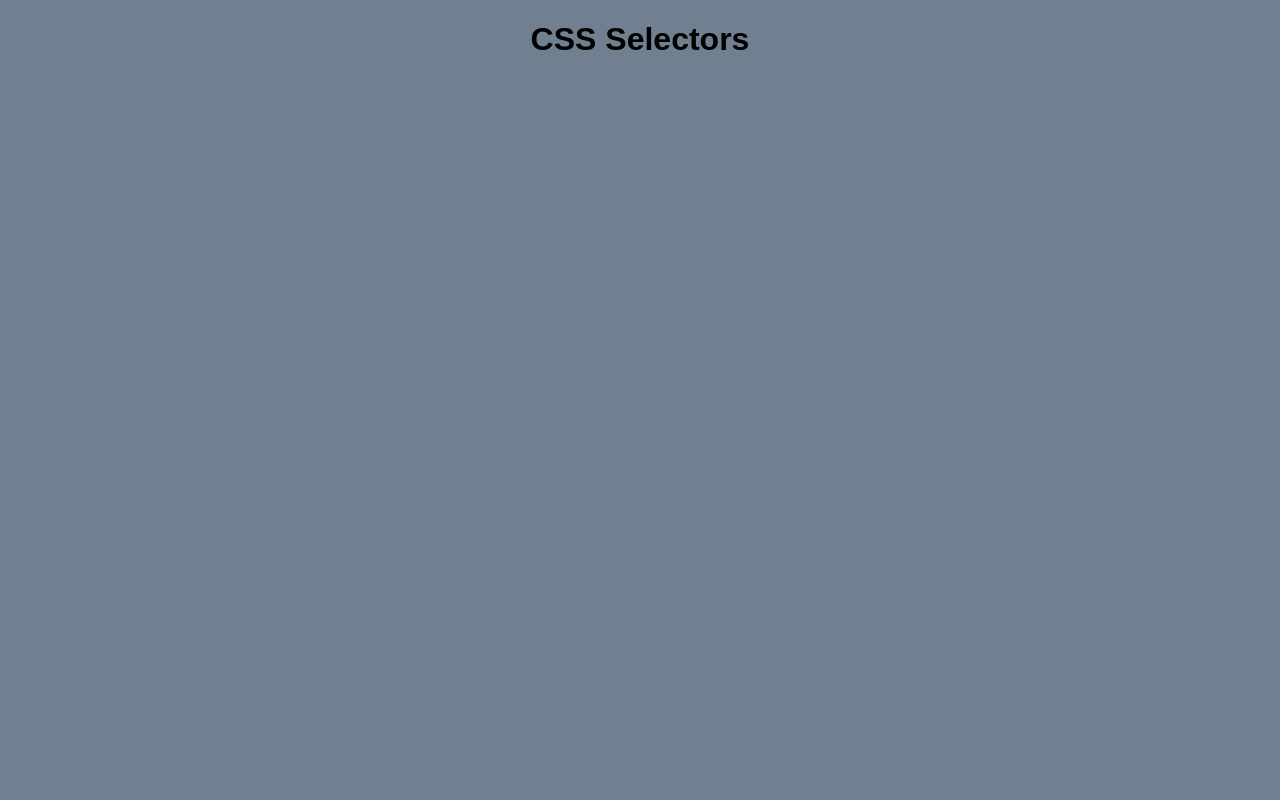
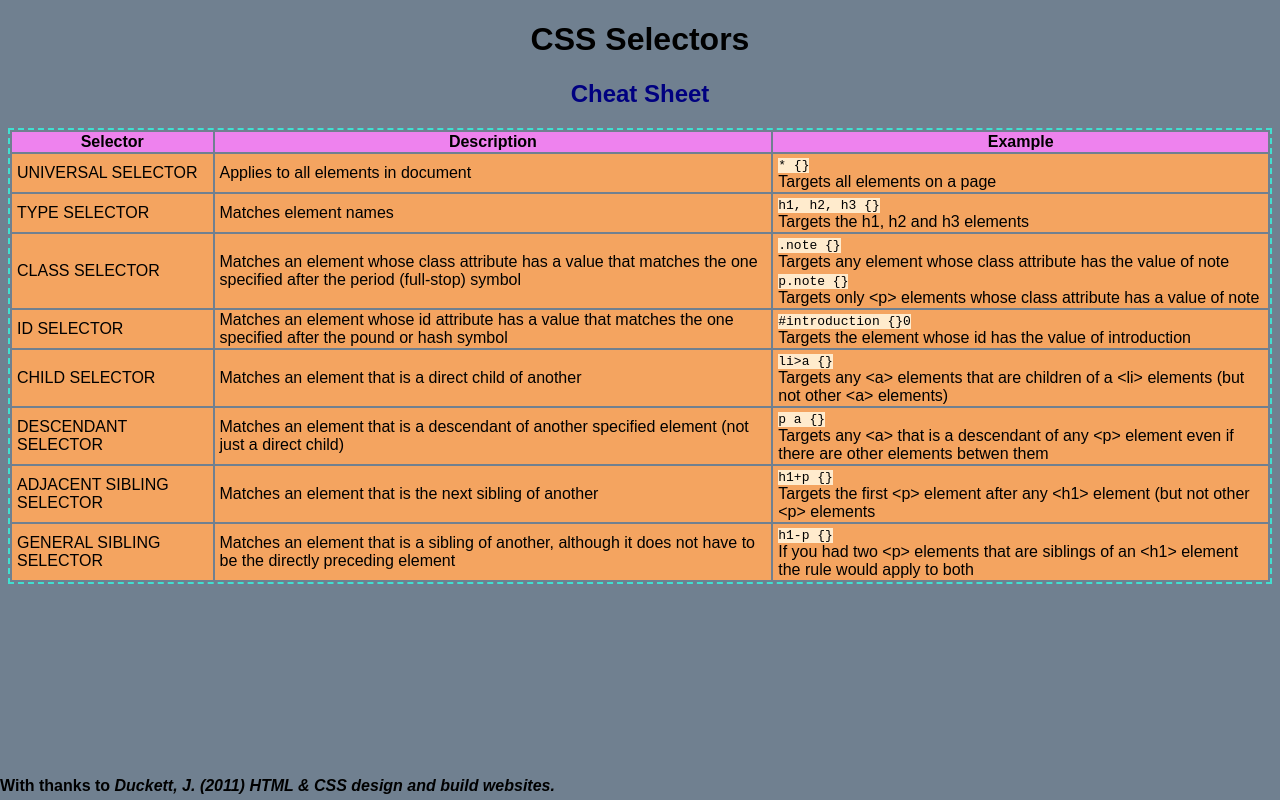
Before and after one commit to DuncanMcAlister/cheat-sheet, a plain HTML site: page index.html in a window 1280 px wide. Drawn offline with Linux system fonts and the light colour scheme.

Commit message:
Sheet complete

```diff
--- a/index.html
+++ b/index.html
@@ -6,5 +6,59 @@
     </head>
     <body>
         <h1>CSS Selectors</h1>
+        <h2>Cheat Sheet</h2>
+        <table>
+            <thead>
+                <tr>
+                    <th>Selector</th>
+                    <th>Description</th>
+                    <th>Example</th>
+                </tr>
+            </thead>
+            <tbody>
+                <tr>
+                    <td class="name">Universal Selector</td>
+                    <td>Applies to all elements in document</td>
+                    <td><span class="symbol">* {}</span><br />Targets all elements on a page</td>
+                </tr>
+                <tr>
+                    <td class="name">Type Selector</td>
+                    <td>Matches element names</td>
+                    <td><span class="symbol">h1, h2, h3 {}</span><br />Targets the h1, h2 and h3 elements</td>
+                </tr>
+                <tr>
+                    <td class="name">Class Selector</td>
+                    <td>Matches an element whose class attribute has a value that matches the one specified after the period (full-stop) symbol</td>
+                    <td><span class="symbol">.note {}</span><br />Targets any element whose class attribute has the value of note
+                    <span class="symbol">p.note {}</span><br />Targets only &lt;p&gt; elements whose class attribute has a value of note</td>
+                </tr>
+                <tr>
+                    <td class="name">ID Selector</td>
+                    <td>Matches an element whose id attribute has a value that matches the one specified after the pound or hash symbol</td>
+                    <td><span class="symbol">#introduction {}0</span><br />Targets the element whose id has the value of introduction</td>
+                </tr>
+                <tr>
+                    <td class="name">Child Selector</td>
+                    <td>Matches an element that is a direct child of another</td>
+                    <td><span class="symbol">li>a {}</span><br />Targets any &lt;a&gt; elements that are children of a &lt;li&gt; elements (but not other &lt;a&gt; elements)</td>
+                </tr>
+                <tr>
+                    <td class="name">Descendant Selector</td>
+                    <td>Matches an element that is a descendant of another specified element (not just a direct child)</td>
+                    <td><span class="symbol">p a {}</span><br />Targets any &lt;a&gt; that is a descendant of any &lt;p&gt; element even if there are other elements betwen them</td>
+                </tr>
+                <tr>
+                    <td class="name">Adjacent Sibling Selector</td>
+                    <td>Matches an element that is the next sibling of another</td>
+                    <td><span class="symbol">h1+p {}</span><br />Targets the first &lt;p&gt; element after any &lt;h1&gt; element (but not other &lt;p&gt; elements</td>
+                </tr>
+                <tr>
+                    <td class="name">General Sibling Selector</td>
+                    <td>Matches an element that is a sibling of another, although it does not have to be the directly preceding element</td>
+                    <td><span class="symbol">h1-p {}</span><br />If you had two &lt;p&gt; elements that are siblings of an &lt;h1&gt; element the rule would apply to both</td>
+                </tr>
+            </tbody>
+        </table>
+        <footer>With thanks to <span class="credit">Duckett, J. (2011) HTML & CSS design and build websites.</span></footer>
     </body>
 </html>
--- a/style.css
+++ b/style.css
@@ -3,6 +3,48 @@ body {
     background-color: slategray;
 }
 
-h1 {
+h1, h2 {
     text-align: center;
 }
+
+h2 {
+    color: navy;
+}
+
+table {
+    border: 2px dashed turquoise;
+    margin-left: auto;
+    margin-right: auto;
+}
+
+thead {
+    background-color: violet;
+}
+
+td {
+    background-color: sandybrown;
+    padding-left: 5px;
+    padding-right: 5px;
+}
+
+.name {
+    text-transform: uppercase;
+}
+
+.symbol {
+    background-color: blanchedalmond;
+    font-family: monospace;
+}
+
+footer {
+    position: fixed;
+    left: 0;
+    bottom: 0;
+    width: 100%;
+    font-weight: bold;
+    margin-bottom: 5px;
+}
+
+.credit {
+    font-style: italic;
+}
```
